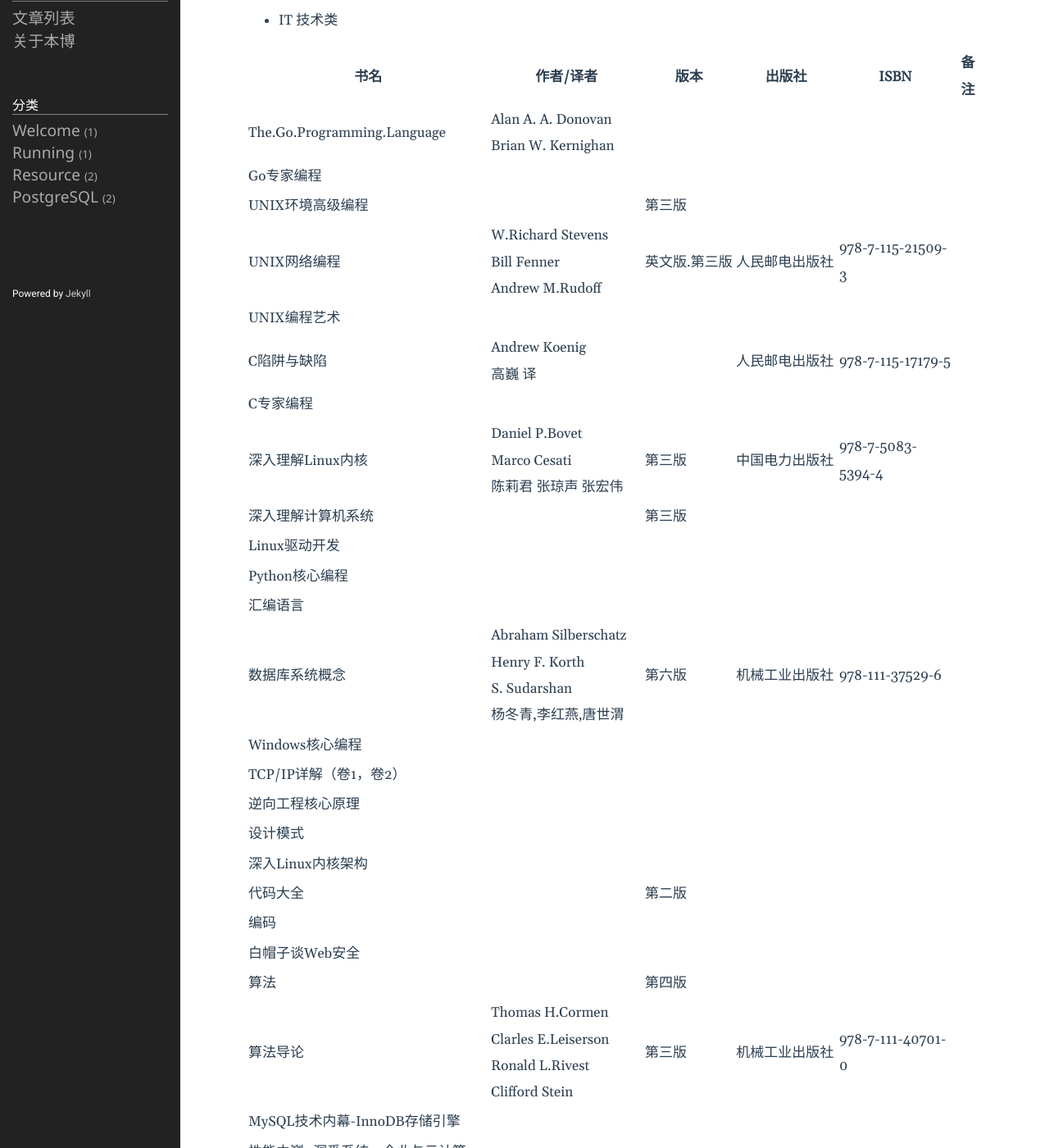
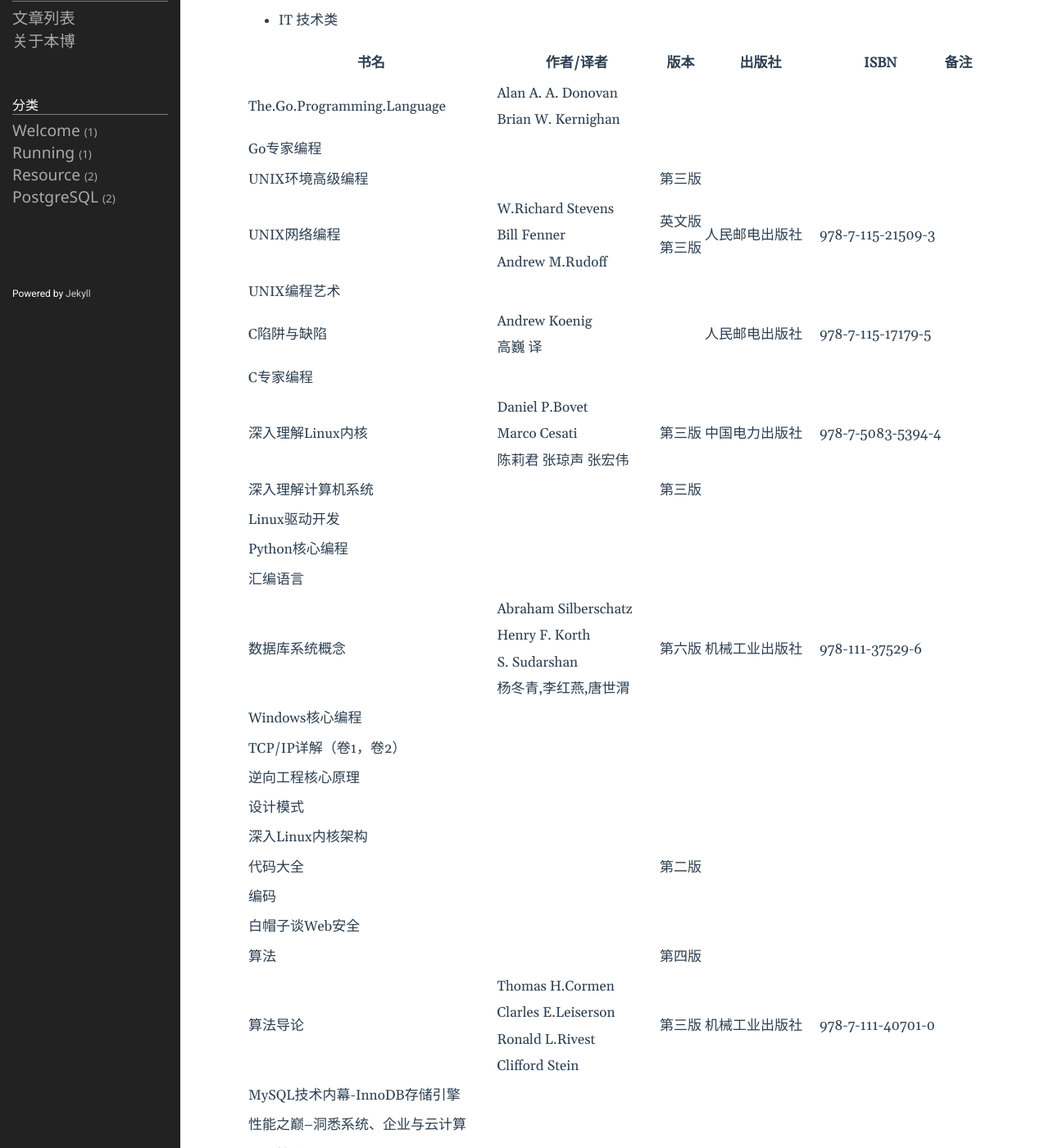
Before and after one commit to yejinp/yejinp.github.io, a Jekyll site: the page built from _posts/2022-10-16-我的书籍.markdown, in a window 1280 px wide and 1400 px high, scrolled down 210 px. Shown: the whole window at 82% size. Built offline with Jekyll 4.4.1, drawn with Linux system fonts in a browser that asks for light colours.

Commit message:
add contents

```diff
--- a/_posts/2022-10-16-我的书籍.markdown
+++ b/_posts/2022-10-16-我的书籍.markdown
@@ -14,7 +14,7 @@
 | The.Go.Programming.Language | Alan A. A. Donovan<br>Brian W. Kernighan |  | | | |
 | Go专家编程 | | | | | |
 | UNIX环境高级编程 | |第三版 | | | |
-| UNIX网络编程 | W.Richard Stevens<br> Bill Fenner <br>Andrew M.Rudoff |英文版.第三版 | 人民邮电出版社| 978-7-115-21509-3 | |
+| UNIX网络编程 | W.Richard Stevens<br> Bill Fenner <br>Andrew M.Rudoff |英文版<br>第三版 | 人民邮电出版社| 978-7-115-21509-3 | |
 | UNIX编程艺术 | | | | | |
 | C陷阱与缺陷 | Andrew Koenig<br>高巍 译|  |人民邮电出版社 |978-7-115-17179-5 | |
 | C专家编程 | | | | | |
@@ -41,19 +41,19 @@
 | C++ Primer Plus| | | | |
 | HTTP权威指南| | | | | |
 | C程序设计 | | | | | |
-| C程序设计语言 | Brian W.Kernighan<br>Dennis M.Ritchie | 英文版.第二版 |机械工业出版社 |7-111-19626-0 | |
+| C程序设计语言 | Brian W.Kernighan<br>Dennis M.Ritchie | 英文版<br>第二版 |机械工业出版社 |7-111-19626-0 | |
 | 高性能MySQL| Baron Schwartz<br>Peter Zaitsev<br>Vadim Tkachenko<br>宁海元,周振兴<br>彭立勋,翟卫祥 |第三版 | 电子工业出版社 | 978-7-121-19885| |
 | 编程珠玑| Jon Bentley | 第二版 | 人民邮电出版社 | 978-115-35761-8 | |
 | 编程珠玑（续）| Jon Bentley | 修订版 | 人民邮电出版社 | 978-115-37372-4 | |
 | 程序员修炼之道-从小工到专家| Andrew Hunt<br>David Thomas<br>马维达 | | 电子工业出版社 | 978-7-121-12336-8 | |
 | PostgreSQL技术内幕-查询优化深度探索| 张树杰 | |电子工业出版社 | 979-7-121-34148-9| |
-| 数据库索引设计与优化|Tapio Lahdenmaki<br>Michael Leach<br>曹怡倩，赵建伟 译 | 电子工业出版社| |978-7-121-26054-4 | |
-| 正则表达式必知必会|Ben Forta<br>杨涛等 |人民邮电出版社 |修订版 | 978-7-115-37799-9| |
+| 数据库索引设计与优化|Tapio Lahdenmaki<br>Michael Leach<br>曹怡倩，赵建伟 译 | |电子工业出版社|978-7-121-26054-4 | |
+| 正则表达式必知必会|Ben Forta<br>杨涛等|修订版 |人民邮电出版社 | 978-7-115-37799-9| |
 | JAVA编程思想| | | | | |
 | 编译原理| | | | | |
-| 操作系统导论| Remizi H.Arpaci-Dusseau<br> Andrea C.Arpaci-Dusseau|<br>王海鹏 译 | 中国工信出版集团 |978-7-115-50823-2 | |
+| 操作系统导论| Remizi H.Arpaci-Dusseau<br> Andrea C.Arpaci-Dusseau<br>王海鹏 译| | 中国工信出版集团 |978-7-115-50823-2 | |
 | 现代操作系统| Andrew S.Tanenbaum<br>Herbert Bos<br> 陈向群 | | | | |
-| 代码整洁之道| Robert C.Martin<br>韩磊 译 | 人民邮电出版社 |  | 978-7-115-21687-8| |
+| 代码整洁之道| Robert C.Martin<br>韩磊 译 | |人民邮电出版社 | 978-7-115-21687-8| |
 | 深入理解Nginx| | | | | |
 | 程序员的自我修炼-链接、装载与库| | | | |
 | 软技能-代码之外的生存技能| | | | | |
```
